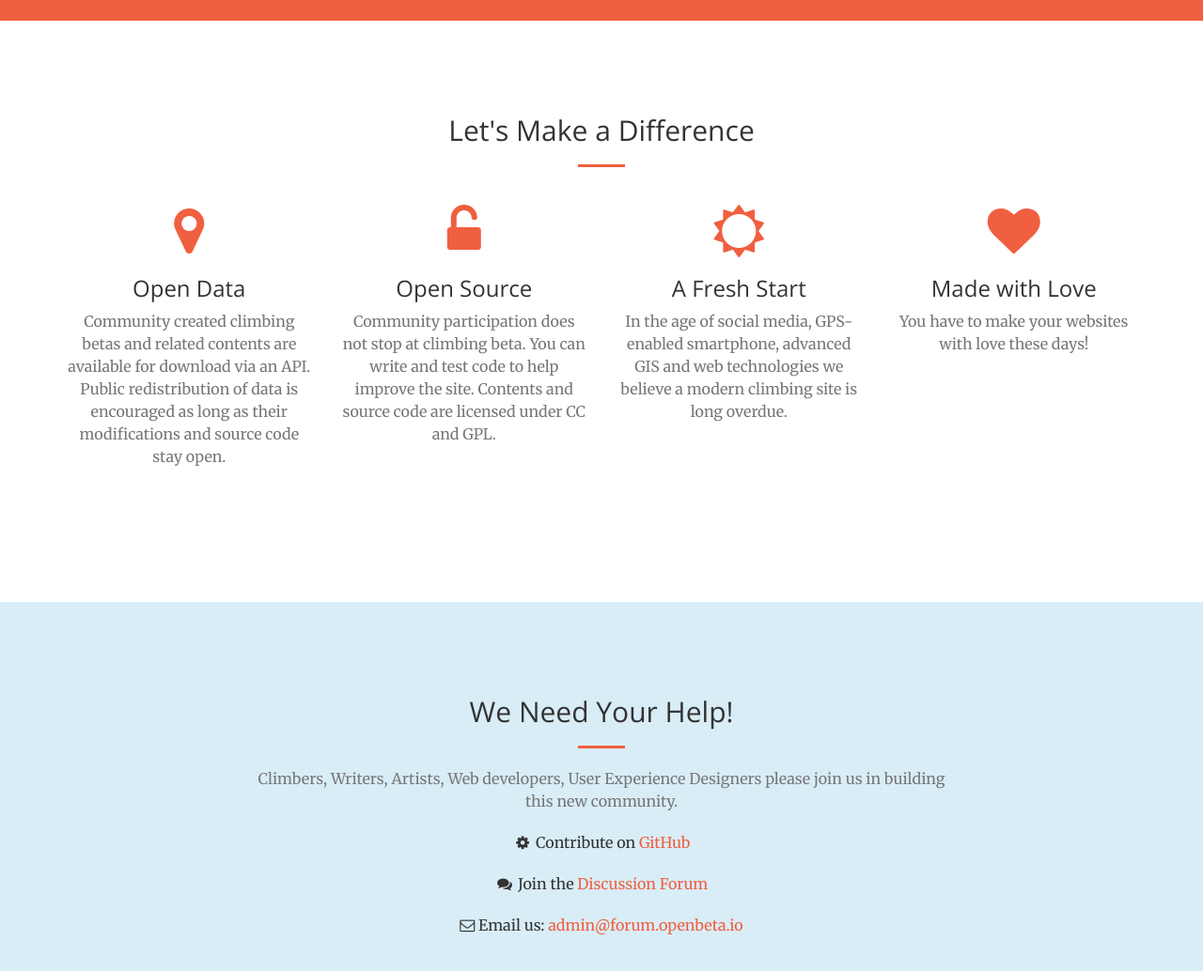
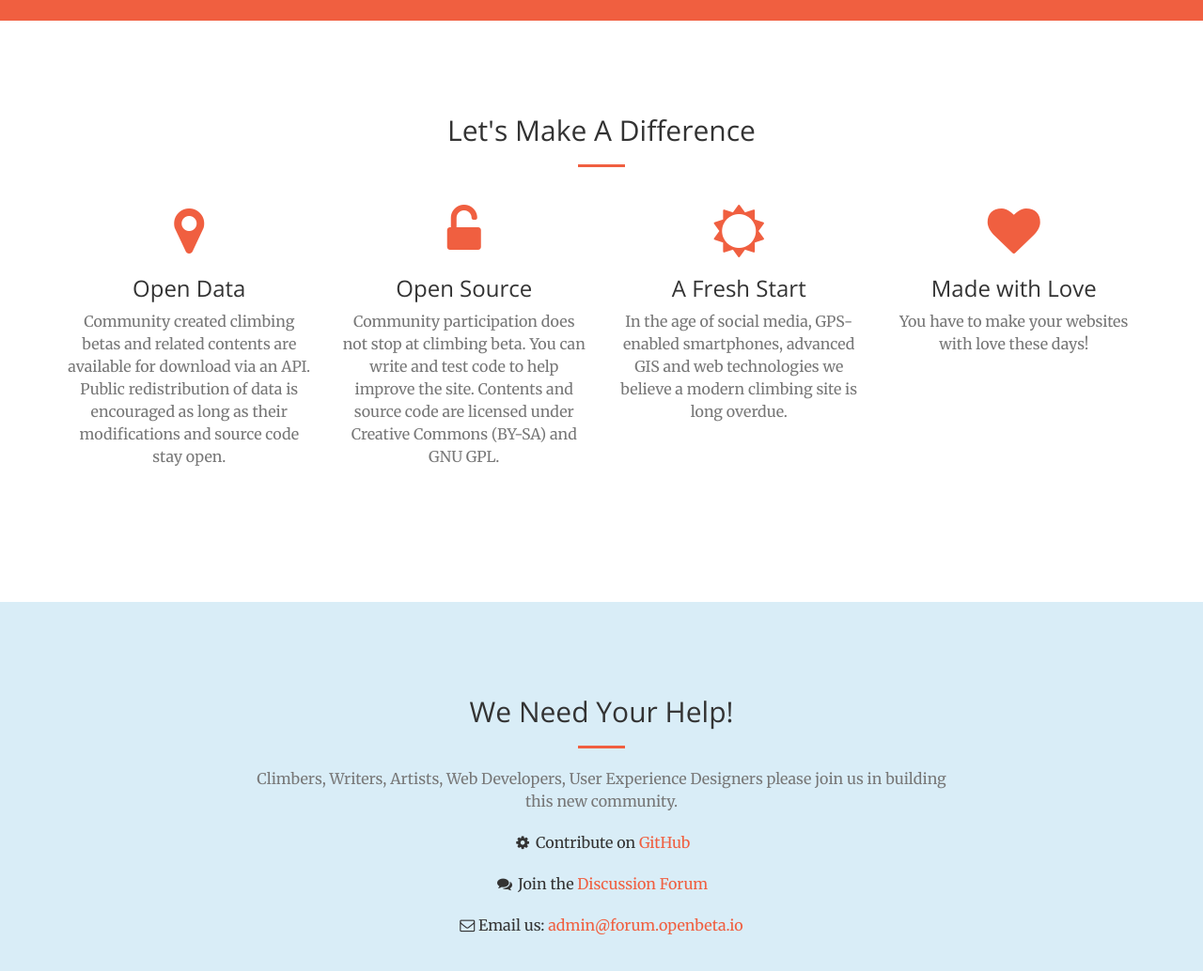
Before and after one commit to ml242/openbeta.github.io, a website: page index.html in a window 1280 px wide. Shown: the part 1260-2294 px from the top of the page at 94% size. Drawn offline with nearby package versions, Linux system fonts and the light colour scheme.

Commit message:
Minor correction

```diff
--- a/index.html
+++ b/index.html
@@ -6,10 +6,10 @@
     <meta charset="utf-8">
     <meta http-equiv="X-UA-Compatible" content="IE=edge">
     <meta name="viewport" content="width=device-width, initial-scale=1">
-    <meta name="description" content="">
+    <meta name="description" content="OpenBeta - The New Community for Climbers.  100% Open source and Open Data.">
     <meta name="author" content="">
 
-    <title>OpenBeta - The new community for climbers</title>
+    <title>OpenBeta - The New Community for Climbers</title>
 
     <!-- Bootstrap Core CSS -->
     <link rel="stylesheet" href="css/bootstrap.min.css" type="text/css">
@@ -100,7 +100,7 @@
         <div class="container">
             <div class="row">
                 <div class="col-lg-12 text-center">
-                    <h2 class="section-heading">Let's Make a Difference</h2>
+                    <h2 class="section-heading">Let's Make A Difference</h2>
                     <hr class="primary">
                 </div>
             </div>
@@ -117,14 +117,14 @@
                     <div class="service-box">
                         <i class="fa fa-4x fa-unlock-alt text-primary sr-icons"></i>
                         <h3>Open Source</h3>
-                        <p class="text-muted">Community participation does not stop at climbing beta.  You can write and test code to help improve the site.  Contents and source code are licensed under CC and GPL.</p>
+                        <p class="text-muted">Community participation does not stop at climbing beta.  You can write and test code to help improve the site.  Contents and source code are licensed under Creative Commons (BY-SA) and GNU GPL.</p>
                     </div>
                 </div>
                 <div class="col-lg-3 col-md-6 text-center">
                     <div class="service-box">
                         <i class="fa fa-4x fa-sun-o text-primary sr-icons"></i>
                         <h3>A Fresh Start</h3>
-                        <p class="text-muted">In the age of social media, GPS-enabled smartphone, advanced GIS and web technologies we believe a modern climbing site is long overdue.</p>
+                        <p class="text-muted">In the age of social media, GPS-enabled smartphones, advanced GIS and web technologies we believe a modern climbing site is long overdue.</p>
                     </div>
                 </div>
                 <div class="col-lg-3 col-md-6 text-center">
@@ -145,7 +145,7 @@
                 <div class="col-lg-8 col-lg-offset-2 text-center">
                     <h2 class="section-heading">We Need Your Help!</h2>
                     <hr class="primary">
-                    <p class="text-muted">Climbers, Writers, Artists, Web developers, User Experience Designers please join us in building this new community.</p>
+                    <p class="text-muted">Climbers, Writers, Artists, Web Developers, User Experience Designers please join us in building this new community.</p>
                     <p><i class="fa fa-cog fa-1x fa-fw"></i>
                 Contribute on <a href="https://github.com/openbeta-io/">GitHub</a></p>
                  <p><i class="fa fa-comments fa-1x fa-fw"></i>
```
